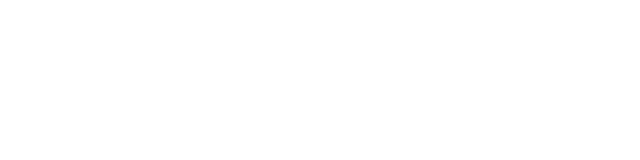
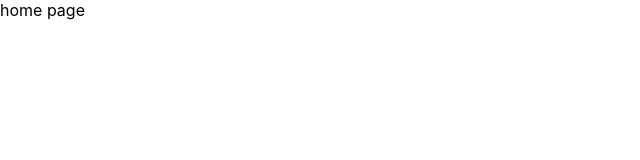
Before and after one commit to anshu0202/Rental-Rack-, a React (Create React App) app in the folder client/: page / in a window 1280 px wide. Shown: the top 160 px of the page, without its empty margins (0-640 px from the left). Built offline with nearby package versions, Linux system fonts and the light colour scheme.

Commit message:
path changed

```diff
--- a/client/src/App.js
+++ b/client/src/App.js
@@ -10,7 +10,7 @@
 function App() {
   return (<BrowserRouter>
     <Routes>
-      <Route path="./" element={<Home/>} />
+      <Route path="" element={<Home/>} />
 
       <Route path=""/>
     </Routes>
```
